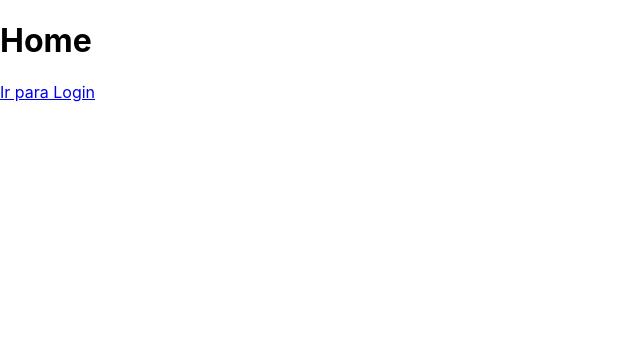
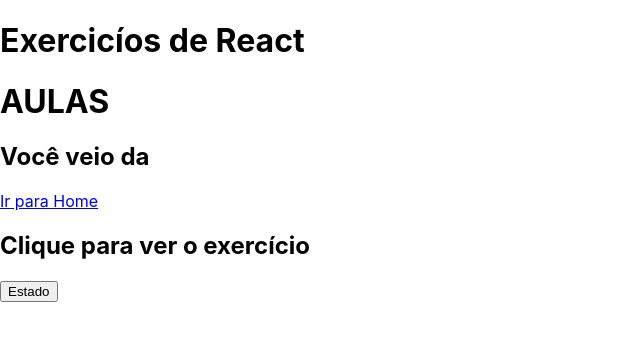
Before and after one commit to HitaloTaverna/Web-Serratec, a React (Create React App) app: page /aulas in a window 1280 px wide. Before the commit this address led to /. Shown: the top 340 px of the page, without its empty margins (0-640 px from the left). Built offline with nearby package versions, Linux system fonts and the light colour scheme.

Commit message:
atualização de rotas

```diff
--- a/src/index.js
+++ b/src/index.js
@@ -5,16 +5,25 @@
 import Home from './pages/Home';
 import Contato from './pages/Contato';
 import Login from './pages/Login';
-import Contador from './components/Contador'
+import Estado from './components/Estado'
+import Aulas from './pages/Aulas';
+import Exercicios from './pages/Exercicios';
+import Exibir from './pages/Exibir';
+
 
 const root = ReactDOM.createRoot(document.getElementById('root'));
 root.render(
   <React.StrictMode>
     <BrowserRouter>
+    <h1>Exercicíos de React</h1>
       <Routes>
         <Route path='/' element={<Home />}/>
         <Route path='/contato' element={<Contato />}/>
         <Route path='/login' element={<Login />}/>
+        <Route path='/aulas' element={<Aulas />}/>
+        <Route path='/estado' element={<Estado />}/>
+        <Route path='/exercicios' element={<Exercicios />}/>
+        <Route path='/exibir' element={<Exibir />}/>
         <Route path='*' element={<Navigate to='/' />} />
       </Routes>
     </BrowserRouter>
--- /dev/null
+++ b/src/pages/Aulas/index.js
@@ -0,0 +1,18 @@
+import { Link, useNavigate, useLocation } from "react-router-dom";
+
+const Aulas = () => {
+    const navigate = useNavigate();
+    const location = useLocation();
+
+    return(
+        <>
+            <h1>AULAS</h1>
+            <h2>Você veio da {location.state}</h2>
+            <Link to="home">Ir para Home</Link>
+            <h2>Clique para ver o exercício</h2>
+            <button onClick={() => navigate('/estado')}>Estado</button>
+        </>
+    );
+}
+
+export default Aulas
--- /dev/null
+++ b/src/pages/Exercicios/index.js
@@ -0,0 +1,16 @@
+import { Link } from "react-router-dom";
+
+const Exercicios = () => {
+    return(
+        <>
+            <h1>Lista de Exercícios. Clique em um para vê-lo!</h1>
+            <Link to={'/exibir'} state={"todo"}>To Do List</Link>
+            <br />
+            <Link to={'/exibir'} state={"contador"}>Contador</Link>
+            <br />
+            <Link to={'/exibir'} state={"estado"}>Estado</Link>
+        </>
+    );
+}
+
+export default Exercicios;
--- /dev/null
+++ b/src/pages/Exibir/index.js
@@ -0,0 +1,42 @@
+import { useLocation } from "react-router-dom";
+import Contador from "../../components/Contador";
+import ToDoList from "../../components/toDoList";
+import Estado from "../../components/Estado";
+
+const Exibir = () => {
+    const location = useLocation();
+    //Lógica que vai comparar a string do location.state e vai retornar o componente correspondente
+
+    const escolheComponente = () => {
+         if(location.state === "todo"){
+             return <ToDoList />
+         } else if(location.state === "contador"){
+             return <Contador />
+         } else if(location.state === "estado"){
+             return <Estado />
+        }
+
+	/*
+		switch(location.state){
+            	case "todo":
+                return <ToDoList />
+                // break; Adicionar break quando não tiver return
+            case "contador":
+                return <Contador />
+            case "estado":
+                return <Estado />
+            default: //caso não seja nenhum dos anteriores
+                return;
+        	}
+	*/
+    }
+
+    return(
+        <>
+            <h1>Exibir</h1>
+            {escolheComponente()}
+        </>
+    )
+}
+
+export default Exibir
--- a/src/pages/Home/index.js
+++ b/src/pages/Home/index.js
@@ -1,10 +1,15 @@
-import { Link } from 'react-router-dom';
-const Home = ()=>{
+import { Link } from 'react-router-dom'
+const Home = () => {
     return(
         <>
-        <h1>Home</h1>
-        <Link to='login'>Ir para Login</Link>
-    </>
+            <h1>Home</h1>
+            <Link to='login'>Ir para Login</Link>
+            <br />
+            <Link to='aulas' state={"HOME"}>Ir para Aulas</Link>
+            <br/>
+            <Link to='exercicios'>Ir para Exercicios</Link>
+        </>
     );
 }
+
 export default Home;
```
